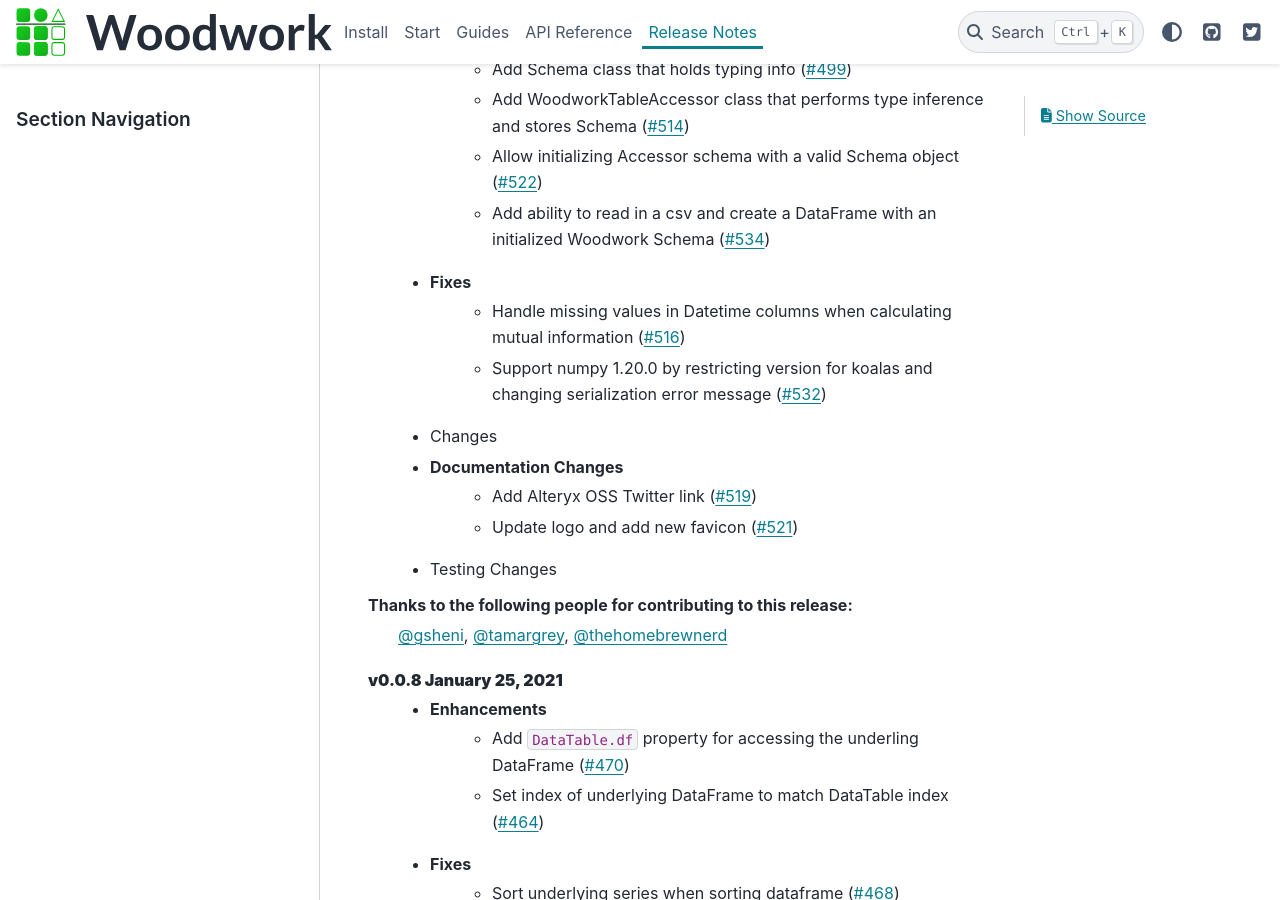
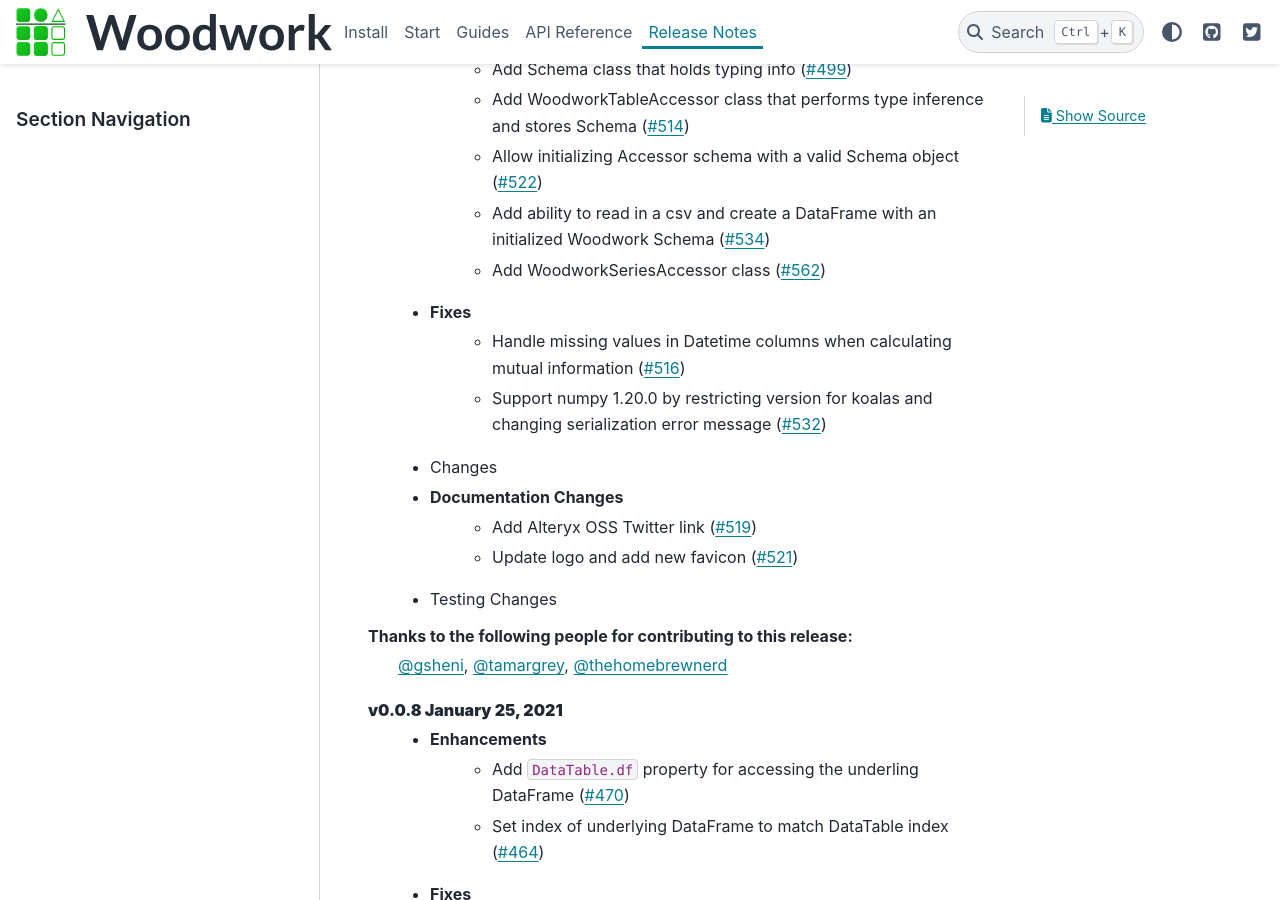
Before and after one commit to alteryx/woodwork, a Sphinx documentation site: the page built from docs/source/release_notes.rst, in a window 1280 px wide and 900 px high, scrolled down 330 px. Built offline with Sphinx 7.4.7 and the PyData theme 0.15.4, drawn with Linux system fonts in a browser that asks for light colours; comment, search, counter and statistics services are not loaded.

Commit message:
update release notes

```diff
--- a/docs/source/release_notes.rst
+++ b/docs/source/release_notes.rst
@@ -11,6 +11,7 @@ Release Notes
         * Add WoodworkTableAccessor class that performs type inference and stores Schema (:pr:`514`)
         * Allow initializing Accessor schema with a valid Schema object (:pr:`522`)
         * Add ability to read in a csv and create a DataFrame with an initialized Woodwork Schema (:pr:`534`)
+        * Add WoodworkSeriesAccessor class (:pr:`562`)
     * Fixes
         * Handle missing values in Datetime columns when calculating mutual information (:pr:`516`)
         * Support numpy 1.20.0 by restricting version for koalas and changing serialization error message (:pr:`532`)
```
